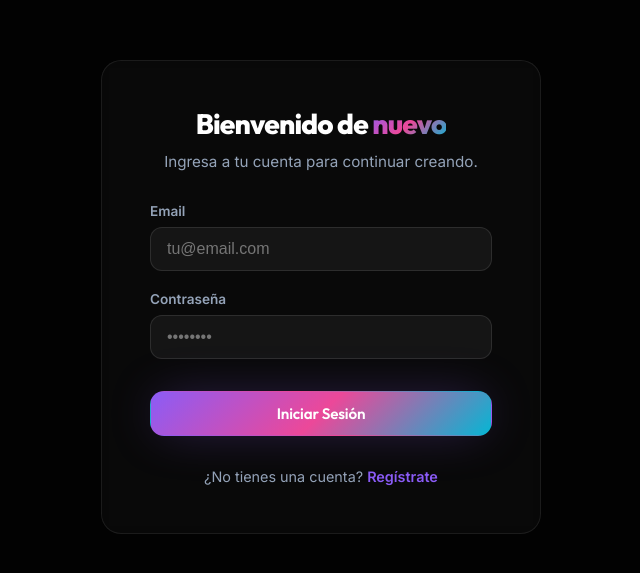
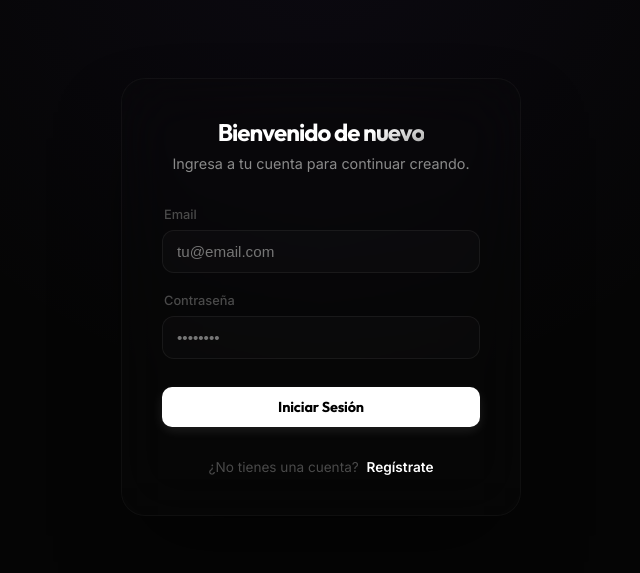
Before and after one commit to bautielcrack4-web/webcarruselesUGC, a Next.js app: page /login in a window 1280 px wide. Shown: the part 103-676 px from the top of the page, without its empty margins (319-959 px from the left). Built offline with nearby package versions, Linux system fonts and the light colour scheme; no server answers.

Commit message:
feat: implement premium dashboard layout and projects grid

```diff
--- a/src/app/globals.css
+++ b/src/app/globals.css
@@ -1,34 +1,35 @@
 @import url('https://fonts.googleapis.com/css2?family=Inter:wght@400;500;600;700&family=Outfit:wght@400;500;600;700;800&display=swap');
 
 :root {
-  /* Colors - Nebula Pro Theme */
-  --bg-main: #020202;
-  --bg-card: rgba(13, 13, 13, 0.6);
-  --bg-card-border: rgba(255, 255, 255, 0.06);
+  /* Colors - Nebula Clean Theme */
+  --bg-main: #050505;
+  --bg-card: rgba(15, 15, 15, 0.4);
+  --bg-card-border: rgba(255, 255, 255, 0.04);
 
   --fg-main: #ffffff;
-  --fg-muted: #94a3b8;
-  --fg-dim: #64748b;
+  --fg-muted: #8a8a8a;
+  --fg-dim: #4a4a4a;
 
   --accent-primary: #8b5cf6;
   --accent-secondary: #ec4899;
-  --accent-tertiary: #06b6d4;
-  --accent-gradient: linear-gradient(135deg, #8b5cf6 0%, #ec4899 50%, #06b6d4 100%);
+  --accent-gradient: linear-gradient(135deg, #8b5cf6 0%, #7c3aed 100%);
+  /* Sutil, un solo color base */
 
-  --glass-bg: rgba(255, 255, 255, 0.02);
-  --glass-border: rgba(255, 255, 255, 0.08);
-  --glass-blur: blur(24px);
+  --glass-bg: rgba(255, 255, 255, 0.01);
+  --glass-border: rgba(255, 255, 255, 0.05);
+  --glass-blur: blur(30px);
 
-  /* Shadows - Layered & Subtle */
+  /* Shadows - Minimal & Sharp */
   --shadow-sm: 0 1px 2px 0 rgb(0 0 0 / 0.05);
-  --shadow-md: 0 4px 6px -1px rgb(0 0 0 / 0.1), 0 2px 4px -2px rgb(0 0 0 / 0.1);
-  --shadow-lg: 0 20px 25px -5px rgb(0 0 0 / 0.2), 0 10px 10px -5px rgb(0 0 0 / 0.1);
-  --shadow-glow: 0 0 50px -10px rgba(139, 92, 246, 0.4);
+  --shadow-md: 0 4px 6px -1px rgb(0 0 0 / 0.1);
+  --shadow-lg: 0 20px 40px -10px rgba(0, 0, 0, 0.5);
+  --shadow-glow: 0 0 30px -5px rgba(139, 92, 246, 0.2);
+  /* Reducido */
 
   /* Radii */
-  --radius-sm: 8px;
-  --radius-md: 14px;
-  --radius-lg: 28px;
+  --radius-sm: 6px;
+  --radius-md: 10px;
+  --radius-lg: 20px;
   --radius-full: 9999px;
 
   /* Fonts */
@@ -61,11 +62,11 @@ h5,
 h6 {
   font-family: var(--font-heading);
   font-weight: 700;
-  letter-spacing: -0.03em;
+  letter-spacing: -0.04em;
   line-height: 1.1;
 }
 
-/* Luxury Background Aurora */
+/* Subtle Background Aurora */
 .nebula-bg {
   position: fixed;
   top: 0;
@@ -74,73 +75,47 @@ h6 {
   height: 100vh;
   z-index: -1;
   overflow: hidden;
-  background: radial-gradient(circle at 50% 50%, #0a0a0a 0%, #020202 100%);
-}
-
-.nebula-bg::before,
-.nebula-bg::after {
-  content: "";
-  position: absolute;
-  width: 80vw;
-  height: 80vw;
-  border-radius: 50%;
-  filter: blur(140px);
-  opacity: 0.2;
-  z-index: -1;
-  animation: float 25s infinite alternate ease-in-out;
+  background: #050505;
 }
 
 .nebula-bg::before {
+  content: "";
+  position: absolute;
+  width: 50vw;
+  height: 50vw;
+  border-radius: 50%;
+  filter: blur(150px);
+  opacity: 0.1;
+  /* Mucho más sutil */
   background: var(--accent-primary);
-  top: -20%;
-  left: -20%;
-}
-
-.nebula-bg::after {
-  background: var(--accent-tertiary);
-  bottom: -20%;
-  right: -20%;
-  animation-delay: -12s;
+  top: -10%;
+  right: -5%;
+  animation: float 30s infinite alternate ease-in-out;
 }
 
 @keyframes float {
   0% {
-    transform: translate(0, 0) rotate(0deg) scale(1);
+    transform: translate(0, 0) scale(1);
   }
 
   100% {
-    transform: translate(150px, 100px) rotate(10deg) scale(1.1);
+    transform: translate(50px, 30px) scale(1.05);
   }
 }
 
-/* Professional Utilities */
+/* Utilities */
 .glass {
   background: var(--glass-bg);
   backdrop-filter: var(--glass-blur);
   border: 1px solid var(--glass-border);
   border-radius: var(--radius-md);
-  box-shadow: var(--shadow-lg);
 }
 
 .text-gradient {
-  background: var(--accent-gradient);
+  background: linear-gradient(to bottom right, #fff 30%, #a5a5a5 100%);
   -webkit-background-clip: text;
   -webkit-text-fill-color: transparent;
   background-clip: text;
-}
-
-.section-padding {
-  padding: 120px 20px;
-}
-
-.container {
-  max-width: 1280px;
-  margin: 0 auto;
-}
-
-/* Transitions */
-.transition-all {
-  transition: all 0.3s cubic-bezier(0.4, 0, 0.2, 1);
 }
 
 ::selection {
--- a/src/app/login/auth.module.css
+++ b/src/app/login/auth.module.css
@@ -3,13 +3,18 @@
     display: flex;
     align-items: center;
     justify-content: center;
-    padding: 20px;
+    padding: 40px 20px;
+    background: radial-gradient(circle at 50% 0%, rgba(139, 92, 246, 0.05) 0%, transparent 50%);
 }
 
 .authCard {
     width: 100%;
-    max-width: 440px;
-    padding: 48px !important;
+    max-width: 400px;
+    padding: 40px !important;
+    background: rgba(10, 10, 10, 0.2) !important;
+    border: 1px solid rgba(255, 255, 255, 0.04) !important;
+    border-radius: 24px !important;
+    box-shadow: 0 40px 80px -20px rgba(0, 0, 0, 0.6) !important;
 }
 
 .header {
@@ -18,14 +23,16 @@
 }
 
 .title {
-    font-size: 1.75rem;
-    font-weight: 800;
-    margin-bottom: 12px;
+    font-size: 1.5rem;
+    font-weight: 700;
+    margin-bottom: 8px;
+    color: white;
 }
 
 .subtitle {
     color: var(--fg-muted);
-    font-size: 0.95rem;
+    font-size: 0.9rem;
+    line-height: 1.5;
 }
 
 .form {
@@ -41,62 +48,63 @@
 }
 
 .inputGroup label {
-    font-size: 0.85rem;
-    font-weight: 600;
-    color: var(--fg-muted);
+    font-size: 0.8rem;
+    font-weight: 500;
+    color: var(--fg-dim);
+    padding-left: 2px;
 }
 
 .inputGroup input {
-    background: rgba(255, 255, 255, 0.05);
-    border: 1px solid rgba(255, 255, 255, 0.1);
-    padding: 12px 16px;
+    background: rgba(255, 255, 255, 0.02);
+    border: 1px solid rgba(255, 255, 255, 0.06);
+    padding: 12px 14px;
     border-radius: 12px;
     color: white;
-    font-size: 1rem;
-    outline: none;
+    font-size: 0.95rem;
     transition: all 0.2s ease;
 }
 
 .inputGroup input:focus {
-    border-color: var(--accent-primary);
-    background: rgba(255, 255, 255, 0.08);
-    box-shadow: 0 0 15px rgba(139, 92, 246, 0.2);
+    border-color: rgba(255, 255, 255, 0.2);
+    background: rgba(255, 255, 255, 0.04);
 }
 
 .submitBtn {
     width: 100%;
-    margin-top: 12px;
+    margin-top: 8px;
+    font-weight: 700;
 }
 
 .errorMessage {
-    color: #ff4d4d;
+    color: #ff6b6b;
     font-size: 0.85rem;
-    background: rgba(255, 77, 77, 0.1);
+    text-align: center;
+    background: rgba(255, 107, 107, 0.05);
     padding: 10px;
-    border-radius: 8px;
-    text-align: center;
+    border-radius: 10px;
 }
 
 .successMessage {
-    background: rgba(16, 185, 129, 0.1);
-    color: #10b981;
-    padding: 20px;
-    border-radius: 12px;
+    color: #51cf66;
+    font-size: 0.9rem;
     text-align: center;
-    margin-bottom: 20px;
+    padding: 24px;
+    border: 1px dashed rgba(81, 207, 102, 0.2);
+    border-radius: 16px;
 }
 
 .footer {
     margin-top: 32px;
     text-align: center;
-    font-size: 0.9rem;
-    color: var(--fg-muted);
+    font-size: 0.85rem;
+    color: var(--fg-dim);
 }
 
 .footer a {
-    color: var(--accent-primary);
+    color: white;
     text-decoration: none;
     font-weight: 600;
+    margin-left: 4px;
 }
 
 .footer a:hover {
--- a/src/components/dashboard/Sidebar/Sidebar.module.css
+++ b/src/components/dashboard/Sidebar/Sidebar.module.css
@@ -1,12 +1,12 @@
 .sidebar {
     width: 260px;
     height: 100vh;
-    background: rgba(10, 10, 10, 0.4);
-    backdrop-filter: blur(20px);
-    border-right: 1px solid rgba(255, 255, 255, 0.05);
+    background: rgba(8, 8, 8, 0.4);
+    backdrop-filter: blur(40px);
+    border-right: 1px solid rgba(255, 255, 255, 0.03);
     display: flex;
     flex-direction: column;
-    padding: 32px 20px;
+    padding: 40px 24px;
     position: fixed;
     left: 0;
     top: 0;
@@ -16,26 +16,27 @@
 .logo {
     font-family: var(--font-heading);
     font-weight: 800;
-    font-size: 1.25rem;
-    margin-bottom: 48px;
-    padding-left: 12px;
+    font-size: 1.1rem;
+    margin-bottom: 56px;
+    color: white;
+    letter-spacing: -0.02em;
 }
 
 .nav {
     flex: 1;
     display: flex;
     flex-direction: column;
-    gap: 8px;
+    gap: 4px;
 }
 
 .navItem {
     display: flex;
     align-items: center;
     gap: 12px;
-    padding: 12px 16px;
-    border-radius: 12px;
+    padding: 10px 16px;
+    border-radius: 10px;
     color: var(--fg-muted);
-    font-size: 0.95rem;
+    font-size: 0.9rem;
     font-weight: 500;
     transition: all 0.2s ease;
     text-decoration: none;
@@ -47,33 +48,35 @@
 }
 
 .navItem.active {
-    background: rgba(139, 92, 246, 0.1);
-    color: var(--accent-primary);
-    border: 1px solid rgba(139, 92, 246, 0.1);
+    background: rgba(255, 255, 255, 0.05);
+    color: white;
+    border: 1px solid rgba(255, 255, 255, 0.03);
 }
 
 .icon {
-    font-size: 1.2rem;
+    font-size: 1.1rem;
+    opacity: 0.7;
 }
 
 .footer {
     margin-top: auto;
-    padding-top: 20px;
-    border-top: 1px solid rgba(255, 255, 255, 0.05);
+    padding-top: 24px;
+    border-top: 1px solid rgba(255, 255, 255, 0.03);
 }
 
 .userProfile {
     display: flex;
     align-items: center;
     gap: 12px;
-    padding: 8px;
+    padding: 4px;
 }
 
 .avatar {
-    width: 36px;
-    height: 36px;
+    width: 32px;
+    height: 32px;
     border-radius: 50%;
-    background: var(--accent-gradient);
+    background: #222;
+    border: 1px solid rgba(255, 255, 255, 0.05);
 }
 
 .userInfo {
@@ -81,16 +84,14 @@
 }
 
 .userName {
-    font-size: 0.9rem;
+    font-size: 0.85rem;
     font-weight: 600;
     margin: 0;
+    color: white;
 }
 
 .userEmail {
     font-size: 0.75rem;
     color: var(--fg-dim);
     margin: 0;
-    white-space: nowrap;
-    text-overflow: ellipsis;
-    overflow: hidden;
 }
--- a/src/components/ui/Button/Button.module.css
+++ b/src/components/ui/Button/Button.module.css
@@ -5,88 +5,86 @@
     border-radius: var(--radius-md);
     font-weight: 600;
     cursor: pointer;
-    transition: all 0.3s cubic-bezier(0.4, 0, 0.2, 1);
+    transition: all 0.2s ease-in-out;
     border: 1px solid transparent;
     font-family: var(--font-heading);
     letter-spacing: -0.01em;
     position: relative;
-    overflow: hidden;
 }
 
 .btn:disabled {
-    opacity: 0.6;
+    opacity: 0.5;
     cursor: not-allowed;
 }
 
-/* Variants */
+/* Variants - Cleaner & More Minimal */
 .primary {
-    background: var(--accent-gradient);
-    color: white;
-    box-shadow: var(--shadow-glow);
+    background: #ffffff;
+    color: #000000;
+    box-shadow: 0 4px 12px rgba(255, 255, 255, 0.1);
 }
 
 .primary:hover:not(:disabled) {
-    transform: translateY(-2px);
-    filter: brightness(1.1);
-    box-shadow: 0 10px 30px -5px rgba(139, 92, 246, 0.5);
+    transform: translateY(-1px);
+    background: #f0f0f0;
+    box-shadow: 0 6px 16px rgba(255, 255, 255, 0.15);
 }
 
 .secondary {
-    background: rgba(255, 255, 255, 0.05);
+    background: rgba(255, 255, 255, 0.03);
     color: white;
-    border-color: rgba(255, 255, 255, 0.1);
+    border-color: rgba(255, 255, 255, 0.08);
 }
 
 .secondary:hover:not(:disabled) {
-    background: rgba(255, 255, 255, 0.08);
-    border-color: rgba(255, 255, 255, 0.2);
+    background: rgba(255, 255, 255, 0.06);
+    border-color: rgba(255, 255, 255, 0.15);
 }
 
 .glass {
-    background: var(--glass-bg);
-    backdrop-filter: var(--glass-blur);
-    border-color: var(--glass-border);
+    background: rgba(255, 255, 255, 0.02);
+    backdrop-filter: blur(20px);
+    border-color: rgba(255, 255, 255, 0.05);
     color: white;
 }
 
 .glass:hover:not(:disabled) {
     background: rgba(255, 255, 255, 0.05);
-    border-color: rgba(255, 255, 255, 0.2);
 }
 
 .outline {
     background: transparent;
-    border-color: var(--accent-primary);
-    color: var(--accent-primary);
+    border-color: rgba(255, 255, 255, 0.2);
+    color: white;
 }
 
 .outline:hover:not(:disabled) {
-    background: rgba(139, 92, 246, 0.1);
+    border-color: white;
 }
 
 /* Sizes */
 .sm {
-    padding: 8px 16px;
+    padding: 6px 14px;
     font-size: 0.85rem;
 }
 
 .md {
-    padding: 12px 24px;
-    font-size: 0.95rem;
+    padding: 10px 20px;
+    font-size: 0.9rem;
 }
 
 .lg {
-    padding: 16px 36px;
-    font-size: 1.1rem;
+    padding: 14px 32px;
+    font-size: 1rem;
 }
 
 /* Loader */
 .loader {
-    width: 20px;
-    height: 20px;
-    border: 2px solid rgba(255, 255, 255, 0.3);
+    width: 18px;
+    height: 18px;
+    border: 2px solid rgba(0, 0, 0, 0.1);
     border-radius: 50%;
-    border-top-color: white;
+    border-top-color: currentColor;
     animation: spin 0.8s linear infinite;
 }
 
--- a/src/components/ui/GlassCard/GlassCard.module.css
+++ b/src/components/ui/GlassCard/GlassCard.module.css
@@ -1,15 +1,10 @@
 .card {
-    background: rgba(255, 255, 255, 0.03);
-    backdrop-filter: blur(12px);
-    -webkit-backdrop-filter: blur(12px);
-    border: 1px solid rgba(255, 255, 255, 0.08);
-    border-radius: 20px;
-    padding: 24px;
-    transition: all 0.4s cubic-bezier(0.175, 0.885, 0.32, 1.275);
+    background: var(--bg-card);
+    backdrop-filter: var(--glass-blur);
+    border: 1px solid var(--bg-card-border);
+    border-radius: var(--radius-lg);
+    padding: 32px;
+    box-shadow: var(--shadow-lg);
+    position: relative;
+    overflow: hidden;
 }
-
-.card:hover {
-    border-color: rgba(255, 255, 255, 0.2);
-    transform: translateY(-5px);
-    background: rgba(255, 255, 255, 0.05);
-}
--- a/src/components/ui/GlassCard/GlassCard.tsx
+++ b/src/components/ui/GlassCard/GlassCard.tsx
@@ -6,9 +6,9 @@ interface GlassCardProps {
     className?: string;
 }
 
-export const GlassCard: React.FC<GlassCardProps> = ({ children, className }) => {
+export const GlassCard: React.FC<GlassCardProps> = ({ children, className = '' }) => {
     return (
-        <div className={`${styles.card} ${className || ''}`}>
+        <div className={`${styles.card} ${className}`}>
             {children}
         </div>
     );
```
